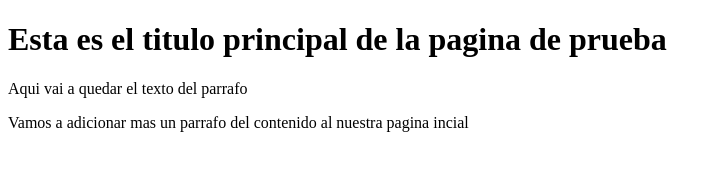
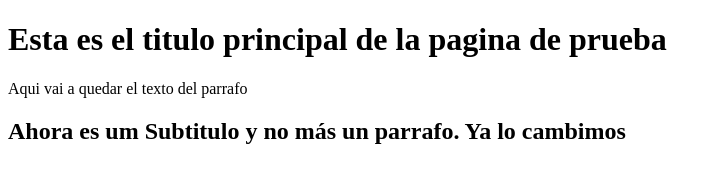
Before and after one commit to mawote/Estudio-de-github, a plain HTML site: page index.html in a window 1280 px wide. Shown: the whole page, without its empty margins (0-721 px from the left). Drawn offline with Linux system fonts and the light colour scheme.

Commit message:
Transformamos el parrafo en un subtiulo
El segun parrafo fue transformado en un subtitulo. La verdad no era un
parrafo.

```diff
--- a/index.html
+++ b/index.html
@@ -13,8 +13,8 @@
     <p>
        Aqui vai a quedar el texto del parrafo
     </p>
-    <p>
-        Vamos a adicionar mas un parrafo del contenido al nuestra pagina incial
-    </p>
+    <h2>
+        Ahora es um Subtitulo y no más un parrafo. Ya lo cambimos
+    </h2>
 </body>
 </html>
```
